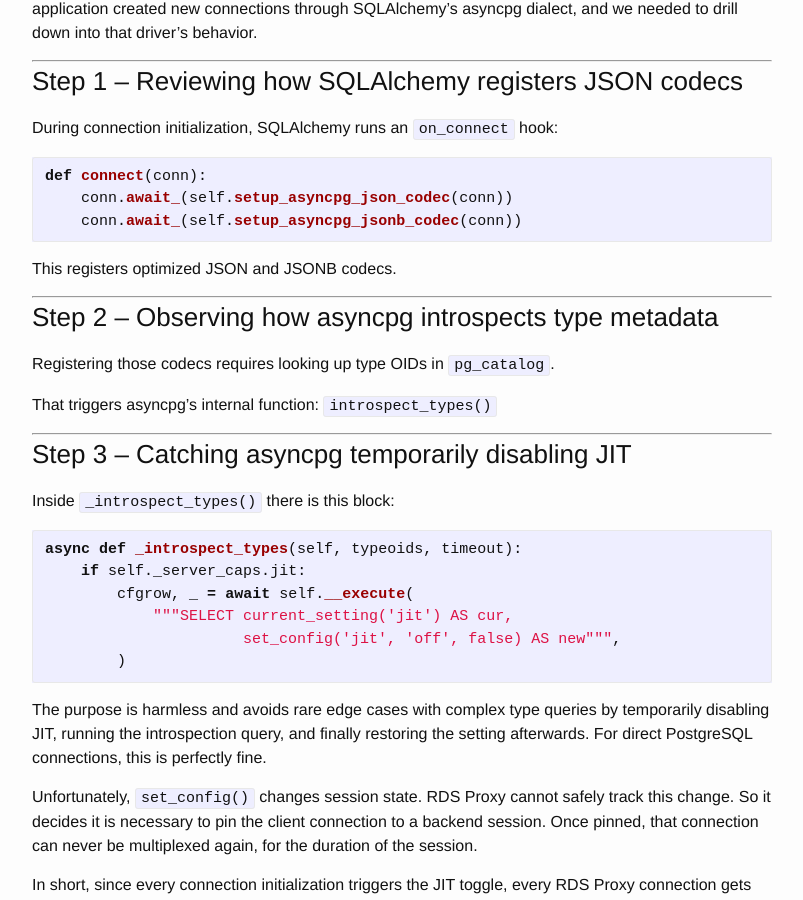
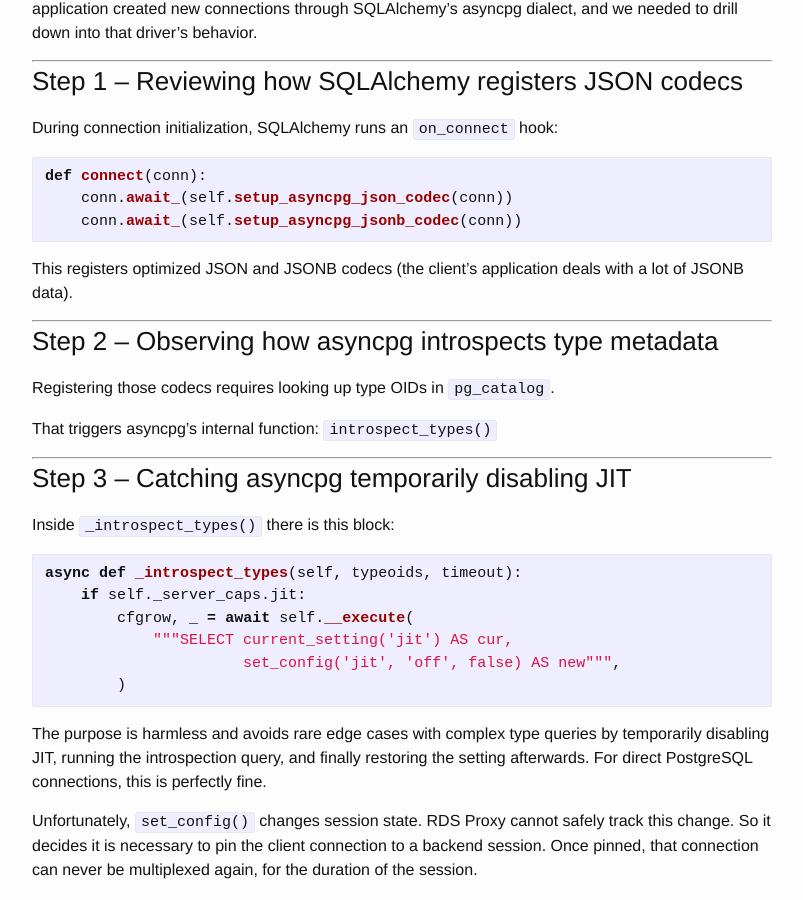
Before and after one commit to richyen/richyen.github.io, a Jekyll site: the page built from _posts/2026-03-10-rds_proxy_pinning.markdown, in a window 1280 px wide and 900 px high, scrolled down 1161 px. Shown: the whole window, without its empty margins (238-1041 px from the left). Built offline with Jekyll 4.4.1, drawn with Linux system fonts in a browser that asks for light colours; comment, search, counter and statistics services are not loaded.

Commit message:
add detail for jsonb usage

````diff
--- a/_posts/2026-03-10-rds_proxy_pinning.markdown
+++ b/_posts/2026-03-10-rds_proxy_pinning.markdown
@@ -53,7 +53,7 @@
     conn.await_(self.setup_asyncpg_jsonb_codec(conn))
 ```
 
-This registers optimized JSON and JSONB codecs.
+This registers optimized JSON and JSONB codecs (the client's application deals with a lot of JSONB data).
 
 ---
 
````
